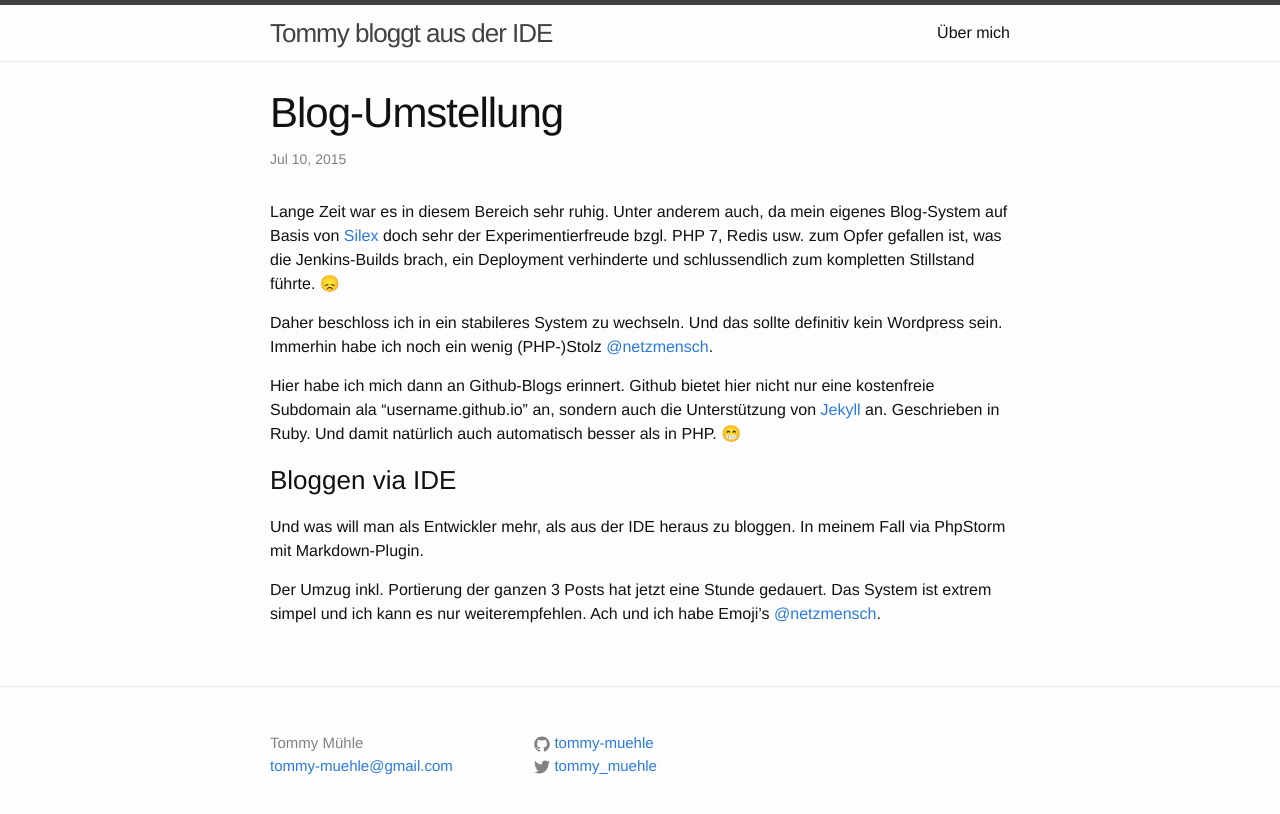
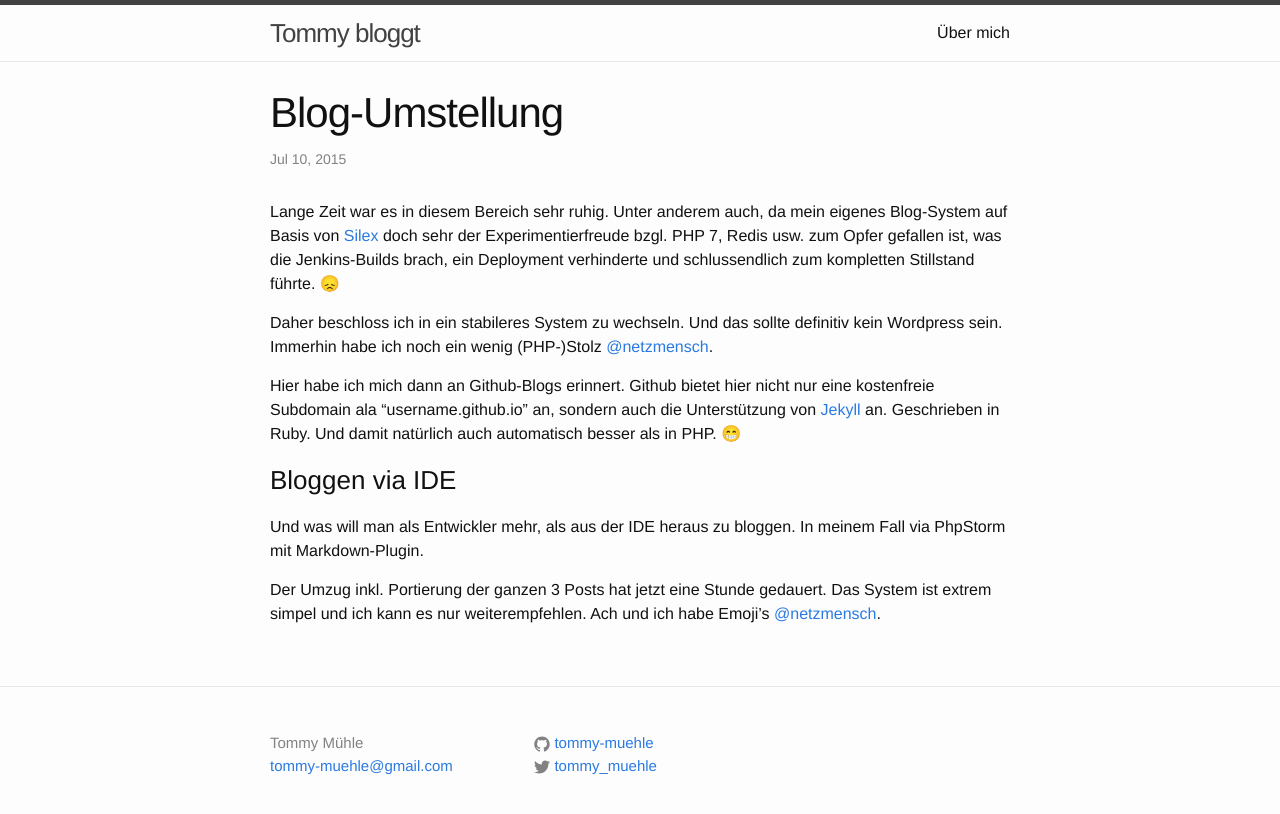
Before and after one commit to tommy-muehle/tommy-muehle.github.io, a Jekyll site: the page built from _posts/2015-07-10-blog-umstellung.markdown, in a window 1280 px wide. Shown: the top 814 px of the page. Built offline with Jekyll 4.4.1, drawn with Linux system fonts in a browser that asks for light colours; emoji names are drawn with the system emoji font; comment, search, counter and statistics services are not loaded; some of the changed lines change nothing that is shown.

Commit message:
Update title and add comment functionality

```diff
--- a/_config.yml
+++ b/_config.yml
@@ -1,5 +1,5 @@
 # Site settings
-title: Tommy bloggt aus der IDE
+title: Tommy bloggt
 email: tommy-muehle@gmail.com
 description: > # this means to ignore newlines until "baseurl:"
   Hallo, ich bin Tommy.
@@ -15,3 +15,7 @@
 timezone: Europe/Berlin
 gems:
   - jemoji
+comments :
+  provider : disqus
+  disqus :
+    short_name : tommymuehle
--- a/_layouts/post.html
+++ b/_layouts/post.html
@@ -13,3 +13,17 @@
   </article>
 
 </div>
+
+<div id="disqus_thread"></div>
+<script type="text/javascript">
+    /* * * CONFIGURATION VARIABLES * * */
+    var disqus_shortname = 'tommybloggt';
+
+    /* * * DON'T EDIT BELOW THIS LINE * * */
+    (function() {
+        var dsq = document.createElement('script'); dsq.type = 'text/javascript'; dsq.async = true;
+        dsq.src = '//' + disqus_shortname + '.disqus.com/embed.js';
+        (document.getElementsByTagName('head')[0] || document.getElementsByTagName('body')[0]).appendChild(dsq);
+    })();
+</script>
+<noscript>Please enable JavaScript to view the <a href="https://disqus.com/?ref_noscript" rel="nofollow">comments powered by Disqus.</a></noscript>
```
